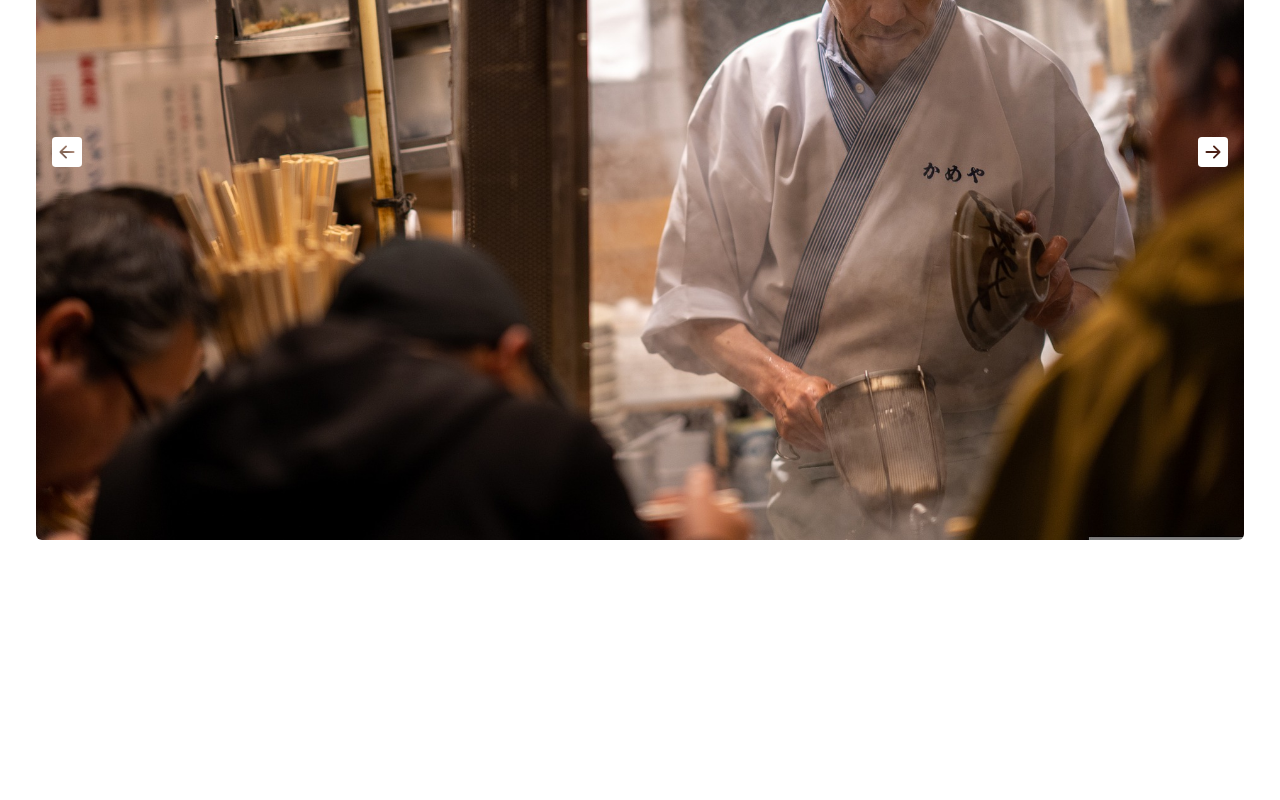
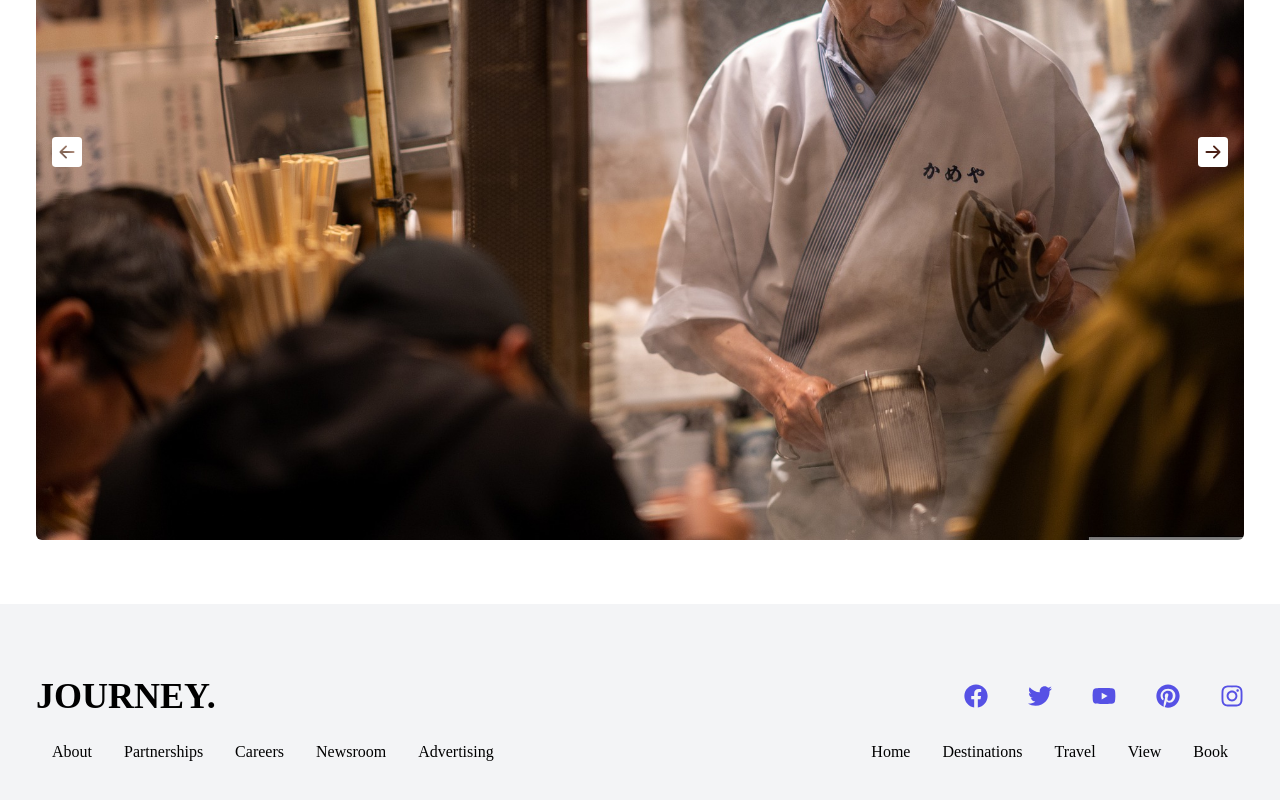
Before and after one commit to EzekielSmith107/travel-site, a React (Create React App) app: page / in a window 1280 px wide. Shown: the part 3084-3884 px from the top of the page. Before the commit the page ends 3688 px from the top, so only its background shows below. Built offline with nearby package versions, Linux system fonts and the light colour scheme.

Commit message:
footer built

```diff
--- a/src/App.js
+++ b/src/App.js
@@ -4,6 +4,7 @@
 import Search from "./components/Search";
 import Selects from "./components/Selects";
 import Carousel from "./components/Carousel";
+import Footer from "./components/Footer";
 
 function App() {
   return (
@@ -14,6 +15,7 @@
       <Search />
       <Selects />
       <Carousel />
+      <Footer />
     </div>
   );
 }
--- /dev/null
+++ b/src/components/Footer.jsx
@@ -0,0 +1,39 @@
+import React from 'react'
+import { FaFacebook, FaTwitter, FaInstagram, FaPinterest, FaYoutube } from 'react-icons/fa'
+
+const Footer = () => {
+  return (
+    <div className='w-full bg-gray-100 py-16'>
+        <div className='max-w-[1240px] mx-auto flex flex-col px-4'>
+            <div className='sm:flex text-center justify-between items-center'>
+                <h1>JOURNEY.</h1>
+                <div className='flex justify-between w-full sm:max-w-[280px] my-4'>
+                    <FaFacebook className='icon' />
+                    <FaTwitter className='icon' />
+                    <FaYoutube className='icon' />
+                    <FaPinterest className='icon' />
+                    <FaInstagram className='icon' />
+                </div>
+            </div>
+            <div className='flex justify-between'>
+                <ul className='lg:flex'>
+                    <li>About</li>
+                    <li>Partnerships</li>
+                    <li>Careers</li>
+                    <li>Newsroom</li>
+                    <li>Advertising</li>
+                </ul>
+                <ul className='text-right lg:flex'>
+                    <li>Home</li>
+                    <li>Destinations</li>
+                    <li>Travel</li>
+                    <li>View</li>
+                    <li>Book</li>
+                </ul>
+            </div>
+        </div>
+    </div>
+  )
+}
+
+export default Footer
```
